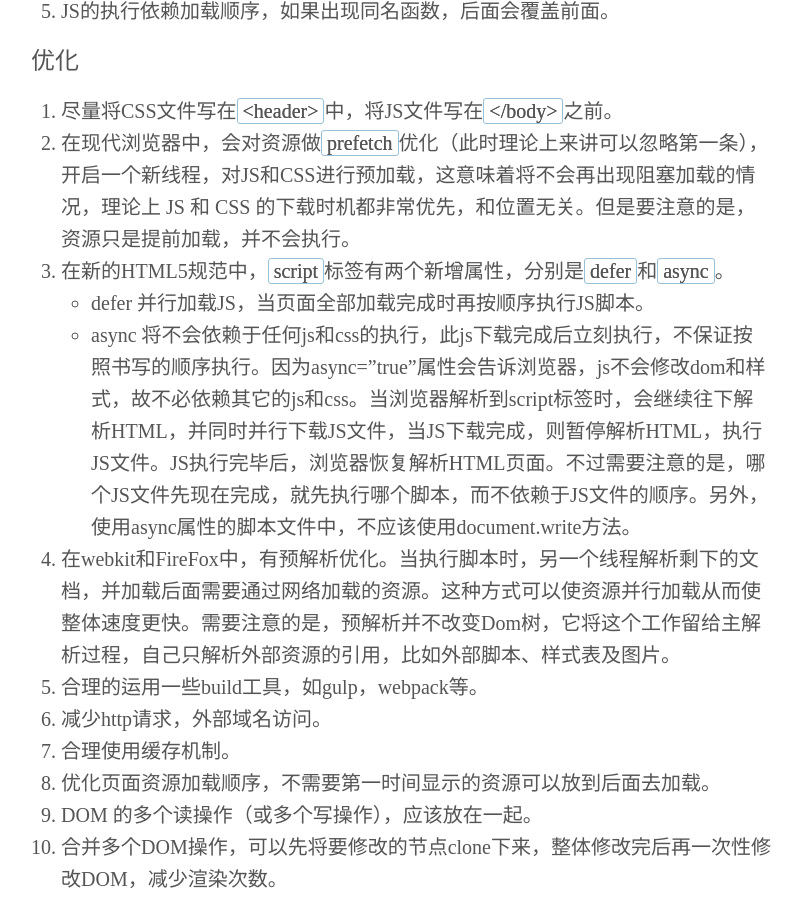
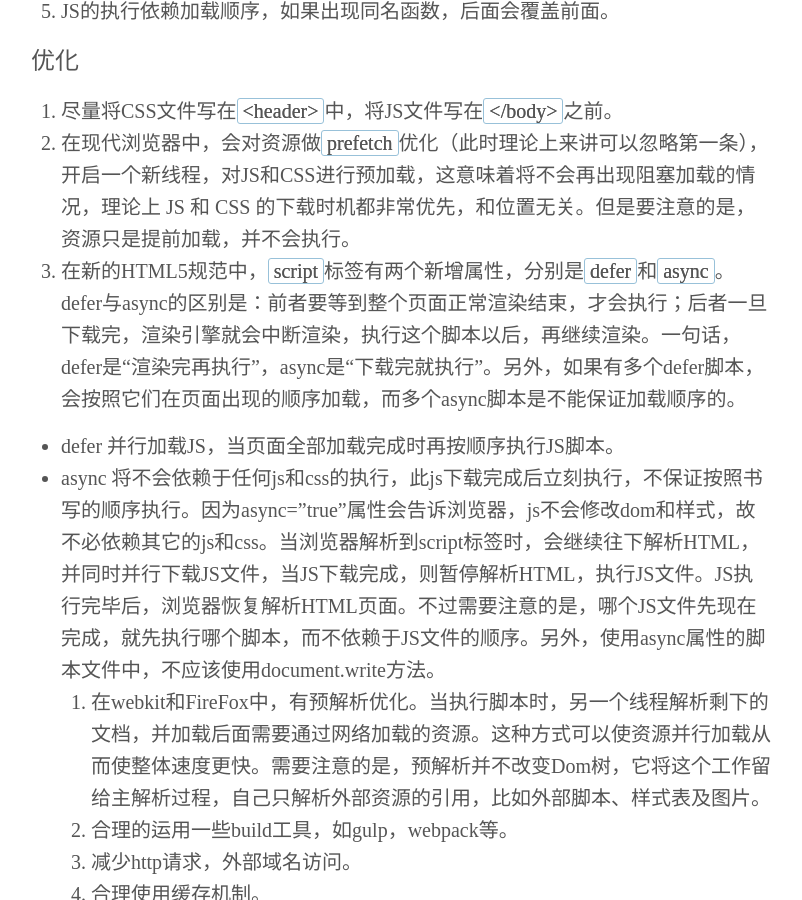
Before and after one commit to mmmaming/mmmaming.github.io, a Jekyll site: the page built from _posts/2017-02-13-现代浏览器加载资源分析.md, in a window 1280 px wide and 900 px high, scrolled down 1202 px. Shown: the whole window, without its empty margins (239-1041 px from the left). Built offline with Jekyll 4.4.1, drawn with Linux system fonts in a browser that asks for light colours; some web fonts are replaced.

```diff
--- a/_posts/2017-02-13-现代浏览器加载资源分析.md
+++ b/_posts/2017-02-13-现代浏览器加载资源分析.md
@@ -24,7 +24,8 @@ title: 现代浏览器加载资源分析
 
 1. 尽量将CSS文件写在`<header>`中，将JS文件写在`</body>`之前。
 2. 在现代浏览器中，会对资源做`prefetch`优化（此时理论上来讲可以忽略第一条），开启一个新线程，对JS和CSS进行预加载，这意味着将不会再出现阻塞加载的情况，理论上 JS 和 CSS 的下载时机都非常优先，和位置无关。但是要注意的是，资源只是提前加载，并不会执行。
-3. 在新的HTML5规范中，`script`标签有两个新增属性，分别是`defer`和`async`。
+3. 在新的HTML5规范中，`script`标签有两个新增属性，分别是`defer`和`async`。defer与async的区别是：前者要等到整个页面正常渲染结束，才会执行；后者一旦下载完，渲染引擎就会中断渲染，执行这个脚本以后，再继续渲染。一句话，defer是“渲染完再执行”，async是“下载完就执行”。另外，如果有多个defer脚本，会按照它们在页面出现的顺序加载，而多个async脚本是不能保证加载顺序的。
+
  - defer 并行加载JS，当页面全部加载完成时再按顺序执行JS脚本。
  - async 将不会依赖于任何js和css的执行，此js下载完成后立刻执行，不保证按照书写的顺序执行。因为async="true"属性会告诉浏览器，js不会修改dom和样式，故不必依赖其它的js和css。当浏览器解析到script标签时，会继续往下解析HTML，并同时并行下载JS文件，当JS下载完成，则暂停解析HTML，执行JS文件。JS执行完毕后，浏览器恢复解析HTML页面。不过需要注意的是，哪个JS文件先现在完成，就先执行哪个脚本，而不依赖于JS文件的顺序。另外，使用async属性的脚本文件中，不应该使用document.write方法。
 4. 在webkit和FireFox中，有预解析优化。当执行脚本时，另一个线程解析剩下的文档，并加载后面需要通过网络加载的资源。这种方式可以使资源并行加载从而使整体速度更快。需要注意的是，预解析并不改变Dom树，它将这个工作留给主解析过程，自己只解析外部资源的引用，比如外部脚本、样式表及图片。
```
Also changed, not shown: images/运算符优先级.png (added).
